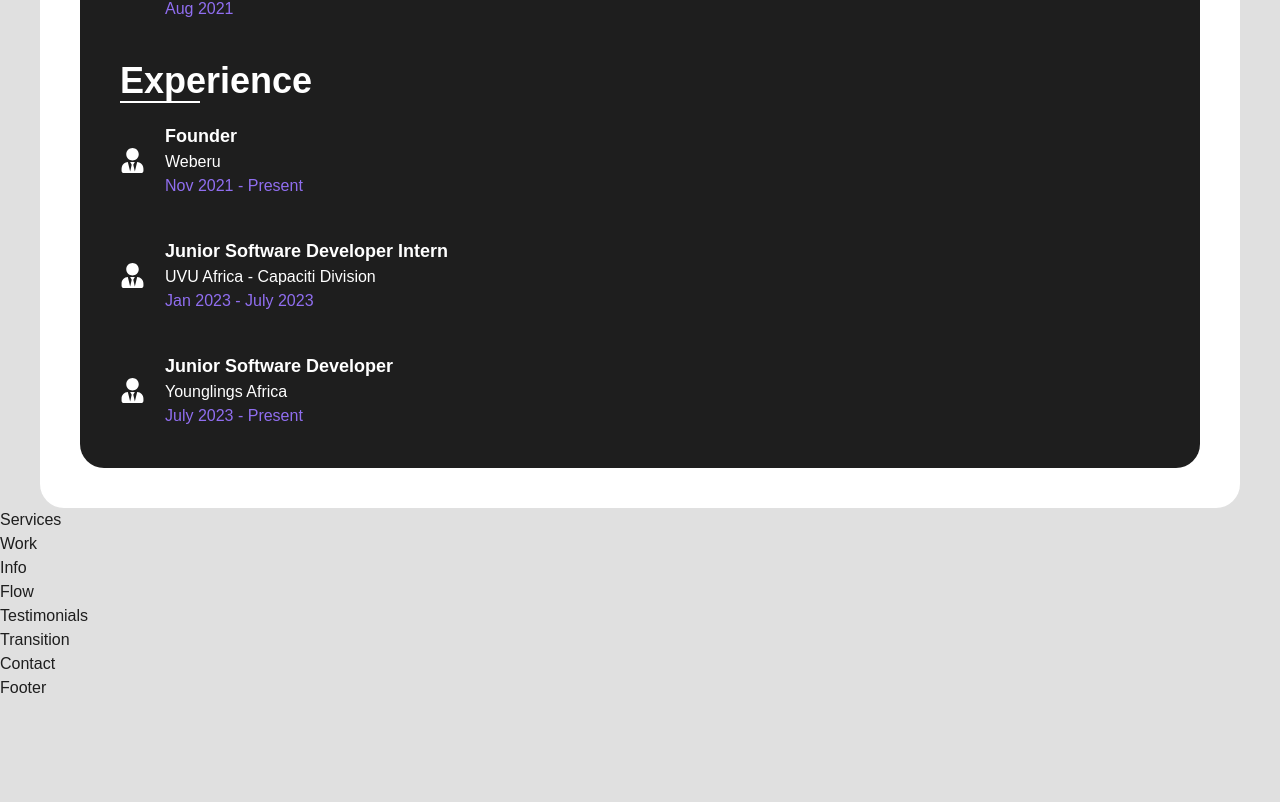
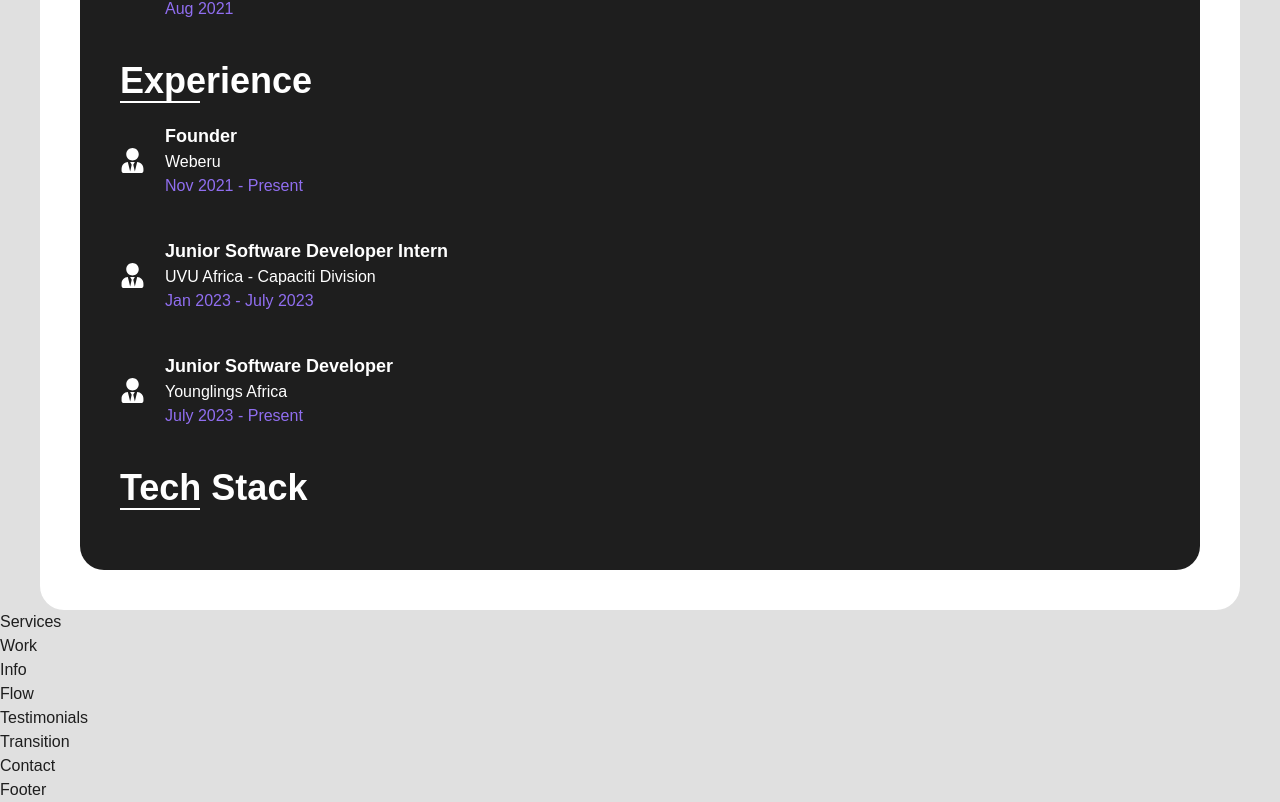
Before and after one commit to Abbbtle/kenneth-basjan-portfolio-website, a React (Vite) app: page / in a window 1280 px wide. Shown: the part 1359-2161 px from the top of the page. Before the commit the page ends 2059 px from the top, so only its background shows below. Built offline with nearby package versions, Linux system fonts and the light colour scheme.

Commit message:
Started with Tech Stack Section

```diff
--- a/src/components/About.jsx
+++ b/src/components/About.jsx
@@ -65,7 +65,7 @@ const About = () => {
             <div className='mr-[960px] mt-[-20px]'><HorizontalRule/></div>
           </h3>
 
-          {/* Institution 1 Details */}
+          {/* Work Experience 1 Details */}
           <div className='flex items-center'>
             <div className='mr-5 text-[25px] text-white'>
             <FaUserTie/>
@@ -77,7 +77,7 @@ const About = () => {
             </div>
           </div>
 
-          {/* Institution 2 Details */}
+          {/* Work Experience 2 Details */}
           <div className='flex mt-10 items-center'>
             <div className='mr-5 text-[25px] text-white'>
             <FaUserTie/>
@@ -89,7 +89,7 @@ const About = () => {
             </div>
           </div>
 
-          {/* Institution 3 Details */}
+          {/* Work Experience 3 Details */}
           <div className='flex mt-10 items-center'>
             <div className='mr-5 text-[25px] text-white'>
             <FaUserTie/>
@@ -101,6 +101,12 @@ const About = () => {
             </div>
           </div>
 
+          {/* Experience Heading */}
+          <h3 className='text-4xl font-semibold text-white mt-10'>
+            Tech Stack
+            <div className='mr-[960px] mt-[-20px]'><HorizontalRule/></div>
+          </h3>
+
         </div>
 
       </div>
```
